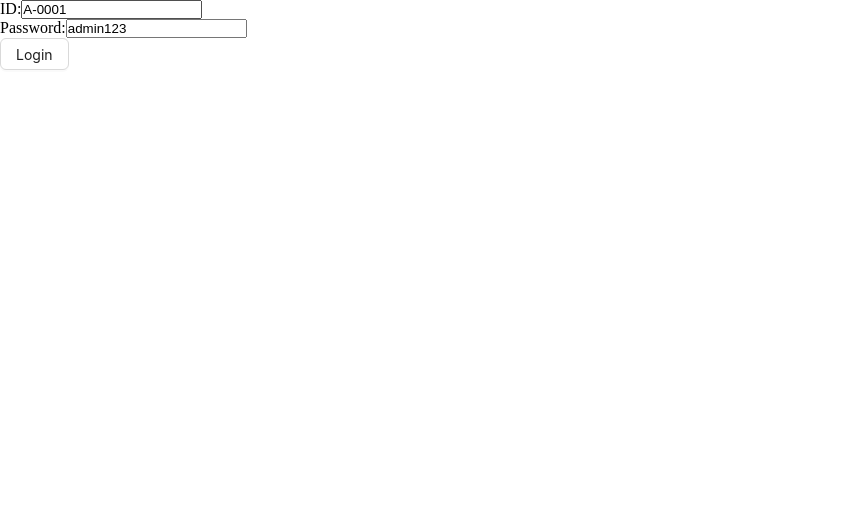
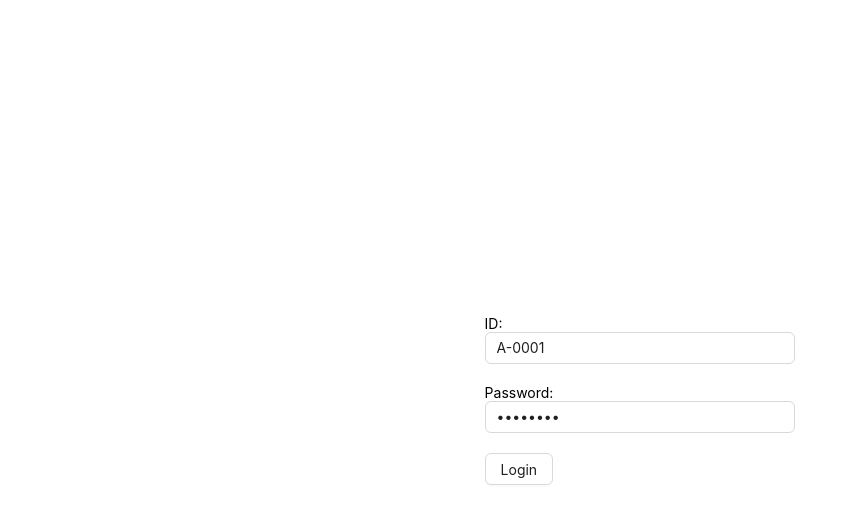
Before and after one commit to hassanrakib/university-management-client, a React (Vite) app: page /login in a window 1280 px wide. Shown: the top 524 px of the page, without its empty margins (0-858 px from the left). Built offline with nearby package versions, Linux system fonts and the light colour scheme.

Commit message:
PHForm.tsx & PHInput.tsx created

```diff
--- a/src/components/form/PHForm.tsx
+++ b/src/components/form/PHForm.tsx
@@ -1,8 +1,31 @@
-import { useForm } from "react-hook-form";
+import React from "react";
+import {
+  FieldValues,
+  FormProvider,
+  SubmitHandler,
+  useForm,
+} from "react-hook-form";
 
-const PHForm = ({ onSubmit, children }) => {
-  const { handleSubmit } = useForm();
-  return <form onSubmit={handleSubmit(onSubmit)}>{children}</form>;
+type FormConfig = {
+  defaultValues?: Record<string, unknown>
+}
+
+type PHFormProps = {
+  onSubmit: SubmitHandler<FieldValues>;
+  children: React.ReactNode;
+} & FormConfig;
+
+const PHForm = ({ onSubmit, children, defaultValues }: PHFormProps) => {
+  const formConfig: FormConfig = {};
+  if(defaultValues) {
+    formConfig["defaultValues"] = defaultValues;
+  }
+  const methods = useForm(formConfig);
+  return (
+    <FormProvider {...methods}>
+      <form onSubmit={methods.handleSubmit(onSubmit)}>{children}</form>
+    </FormProvider>
+  );
 };
 
 export default PHForm;
--- /dev/null
+++ b/src/components/form/PHInput.tsx
@@ -0,0 +1,22 @@
+import { Input } from "antd";
+import { Controller } from "react-hook-form";
+
+type PHInputProps = {
+    type: string;
+  name: string;
+  label?: string;
+}
+
+const PHInput = ({ type, name, label }: PHInputProps) => {
+  return (
+    <div style={{ marginBottom: "20px" }}>
+      {label ? label : null}
+      <Controller
+        name={name}
+        render={({ field }) => <Input {...field} type={type} id={name} />}
+      />
+    </div>
+  );
+};
+
+export default PHInput;
--- a/src/pages/Login.tsx
+++ b/src/pages/Login.tsx
@@ -1,5 +1,4 @@
-import { Button } from "antd";
-import { useForm } from "react-hook-form";
+import { Button, Row } from "antd";
 import { useLoginMutation } from "../redux/features/auth/authApi";
 import { useAppDispatch } from "../redux/hooks";
 import { setUser, User } from "../redux/features/auth/authSlice";
@@ -7,74 +6,69 @@ import { verifyToken } from "../utils/verifyToken";
 import { useNavigate } from "react-router-dom";
 import { toast } from "sonner";
 import PHForm from "../components/form/PHForm";
+import PHInput from "../components/form/PHInput";
+import { FieldValues } from "react-hook-form";
 
 export default function Login() {
+  // define login form default values
+  const defaultValues = {
+    userId: "A-0001",
+    password: "admin123",
+  };
+
   const dispatch = useAppDispatch();
 
   // navigate function is taken from react-router-dom to programmatically navigate
   const navigate = useNavigate();
 
-  // get the register function from react-hook-form
-  const { register } = useForm({
-    defaultValues: {
-      userId: "A-0001",
-      password: "admin123",
-    },
-  });
-
   // the first variable is the function to do the mutation
   const [login] = useLoginMutation();
 
   // data : {userId: string, password: string} because of using react-hook-form
-  const onSubmit = async (data: { userId: string; password: string }) => {
-    console.log(data);
-    // // show the loading toast
-    // const loadingToastId = toast.loading("Logging in...");
+  const onSubmit = async (data: FieldValues) => {
+    // show the loading toast
+    const loadingToastId = toast.loading("Logging in...");
 
-    // try {
-    //   const loginCredentials = {
-    //     id: data.userId,
-    //     password: data.password,
-    //   };
+    try {
+      const loginCredentials = {
+        id: data.userId,
+        password: data.password,
+      };
 
-    //   // instead of getting the result like this {data: {...data}} get this {...data} actual data using unwrap()
-    //   const result: { data: { accessToken: string } } = await login(
-    //     loginCredentials
-    //   ).unwrap();
+      // instead of getting the result like this {data: {...data}} get this {...data} actual data using unwrap()
+      const result: { data: { accessToken: string } } = await login(
+        loginCredentials
+      ).unwrap();
 
-    //   // decode token to get the user: {userId: "", role: ""}
-    //   const user = verifyToken(result.data.accessToken) as User;
+      // decode token to get the user: {userId: "", role: ""}
+      const user = verifyToken(result.data.accessToken) as User;
 
-    //   // set the user to the local state
-    //   dispatch(setUser({ user, token: result.data.accessToken }));
+      // set the user to the local state
+      dispatch(setUser({ user, token: result.data.accessToken }));
 
-    //   // redirect after login
-    //   navigate(`/${user.role}/dashboard`);
+      // redirect after login
+      navigate(`/${user.role}/dashboard`);
 
-    //   // replace the loading toast using the second argument
-    //   toast.success("Logged in successfully!", {
-    //     id: loadingToastId,
-    //     duration: 2000,
-    //   });
-    // } catch (err) {
-    //   toast.error("Something went wrong!", {
-    //     id: loadingToastId,
-    //     duration: 2000,
-    //   });
-    // }
+      // replace the loading toast using the second argument
+      toast.success("Logged in successfully!", {
+        id: loadingToastId,
+        duration: 2000,
+      });
+    } catch (err) {
+      toast.error("Something went wrong!", {
+        id: loadingToastId,
+        duration: 2000,
+      });
+    }
   };
 
   return (
-    <PHForm onSubmit={onSubmit}>
-      <div>
-        <label htmlFor="id">ID:</label>
-        <input type="text" id="id" {...register("userId")} />
-      </div>
-      <div>
-        <label htmlFor="password">Password:</label>
-        <input type="text" id="password" {...register("password")} />
-      </div>
-      <Button htmlType="submit">Login</Button>
-    </PHForm>
+    <Row justify="center" align="middle" style={{ minHeight: "100vh" }}>
+      <PHForm onSubmit={onSubmit} defaultValues={defaultValues}>
+        <PHInput type="text" name="userId" label="ID:" />
+        <PHInput type="password" name="password" label="Password:" />
+        <Button htmlType="submit">Login</Button>
+      </PHForm>
+    </Row>
   );
 }
```
